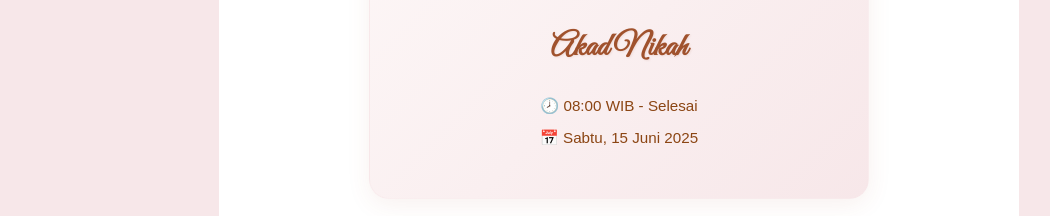
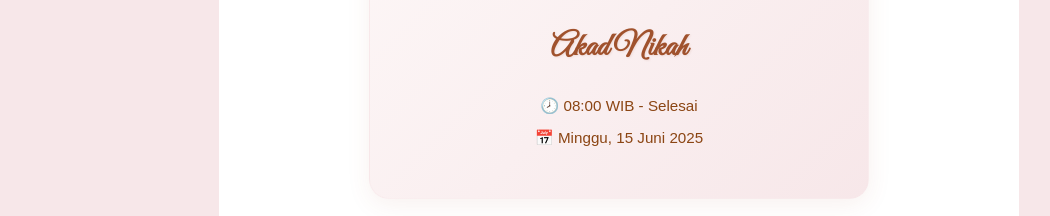
Before and after one commit to Mnrljan/wedding-invitation-web, a React (Create React App) app: page /main in a window 1280 px wide. Shown: the part 3630-3846 px from the top of the page, without its empty margins (21-1071 px from the left). Built offline with nearby package versions, Linux system fonts and the light colour scheme; no server answers; the database is empty.

Commit message:
Ngengaong

```diff
--- a/src/components/WeddingDetails.js
+++ b/src/components/WeddingDetails.js
@@ -92,7 +92,7 @@ const WeddingDetails = () => {
                     <h3 className="event-title">Akad Nikah</h3>
                     <div className="event-info">
                         <p className="event-time">🕗 08:00 WIB - Selesai</p>
-                        <p className="event-date">📅 Sabtu, 15 Juni 2025</p>
+                        <p className="event-date">📅 Minggu, 15 Juni 2025</p>
                     </div>
                 </div>
 
```
